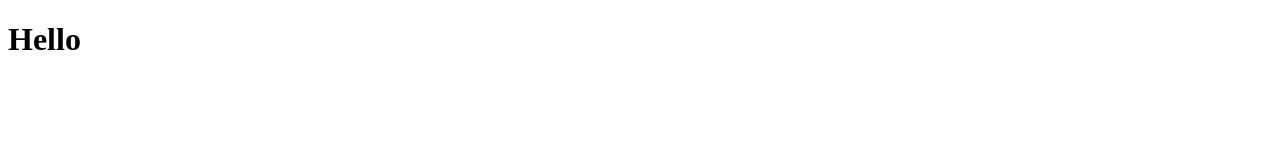
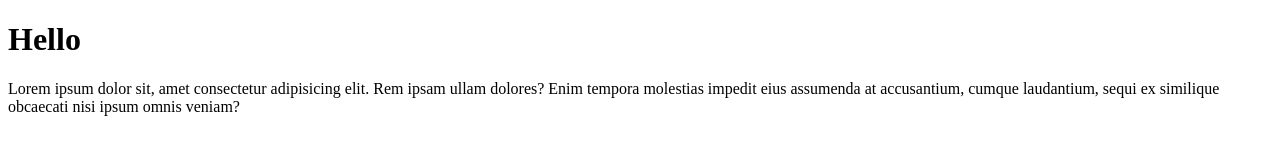
Before and after one commit to ajaybshinde21/tmp2, a plain HTML site: page index.html in a window 1280 px wide. Drawn offline with Linux system fonts and the light colour scheme.

```diff
--- a/index.html
+++ b/index.html
@@ -8,5 +8,7 @@
 </head>
 <body>
     <h1>Hello</h1>
+
+    <p>Lorem ipsum dolor sit, amet consectetur adipisicing elit. Rem ipsam ullam dolores? Enim tempora molestias impedit eius assumenda at accusantium, cumque laudantium, sequi ex similique obcaecati nisi ipsum omnis veniam?</p>
 </body>
 </html>
```
